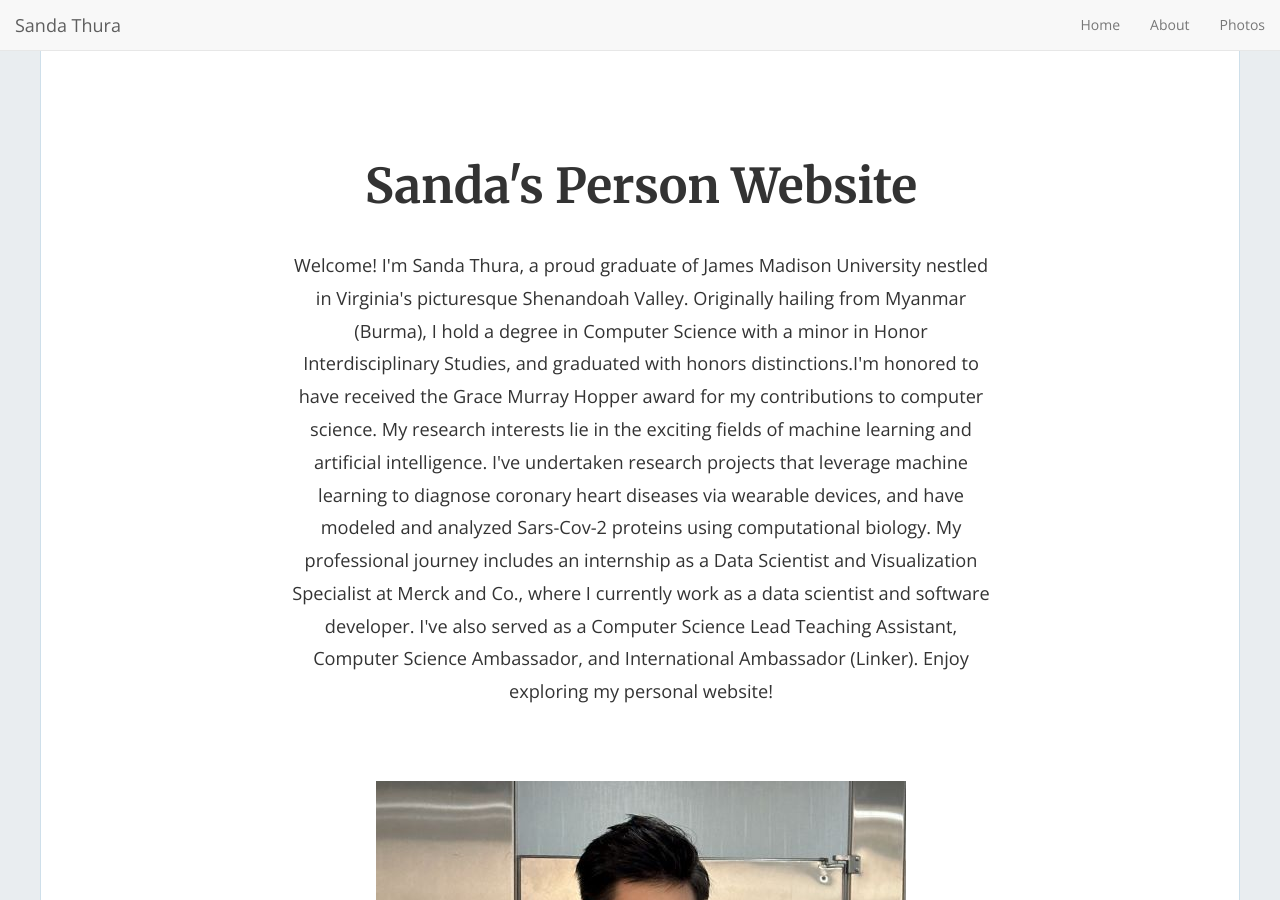
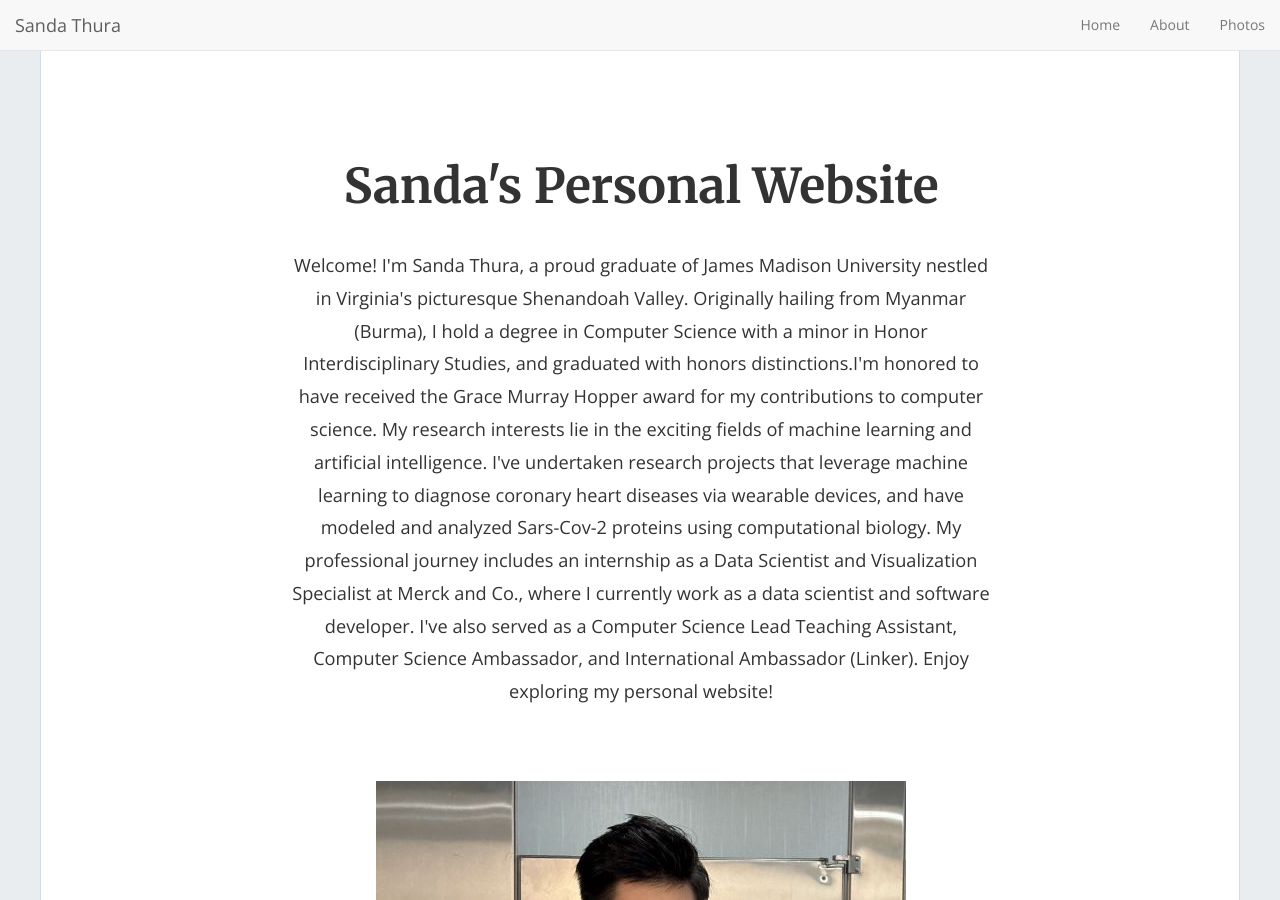
Before and after one commit to Orion1071/Orion1071.github.io, a Jekyll site: the page built from index.html, in a window 1280 px wide and 900 px high. Built offline with Jekyll 4.4.1, drawn with Linux system fonts in a browser that asks for light colours; nearby versions of some CDN libraries; the list of posts is cut into pages by our own code.

```diff
--- a/_config.yml
+++ b/_config.yml
@@ -13,7 +13,7 @@
 # you will see them accessed via {{ site.title }}, {{ site.email }}, and so on.
 # You can create any custom variable you would like, and they will be accessible
 # in the templates via {{ site.myvariable }}.
-title: "Sanda's Person Website"
+title: "Sanda's Personal Website"
 email: 'sandathura2001@gmail.com'
 description: "Welcome! I'm Sanda Thura, a proud graduate of James Madison University nestled in Virginia's picturesque Shenandoah Valley. Originally hailing from Myanmar (Burma), I hold a degree in Computer Science with a minor in Honor Interdisciplinary Studies, and graduated with honors distinctions.I'm honored to have received the Grace Murray Hopper award for my contributions to computer science. My research interests lie in the exciting fields of machine learning and artificial intelligence. I've undertaken research projects that leverage machine learning to diagnose coronary heart diseases via wearable devices, and have modeled and analyzed Sars-Cov-2 proteins using computational biology. My professional journey includes an internship as a Data Scientist and Visualization Specialist at Merck and Co., where I currently work as a data scientist and software developer. I've also served as a Computer Science Lead Teaching Assistant, Computer Science Ambassador, and International Ambassador (Linker). Enjoy exploring my personal website!"
 baseurl: "" # the subpath of your site, e.g. /blog
```
